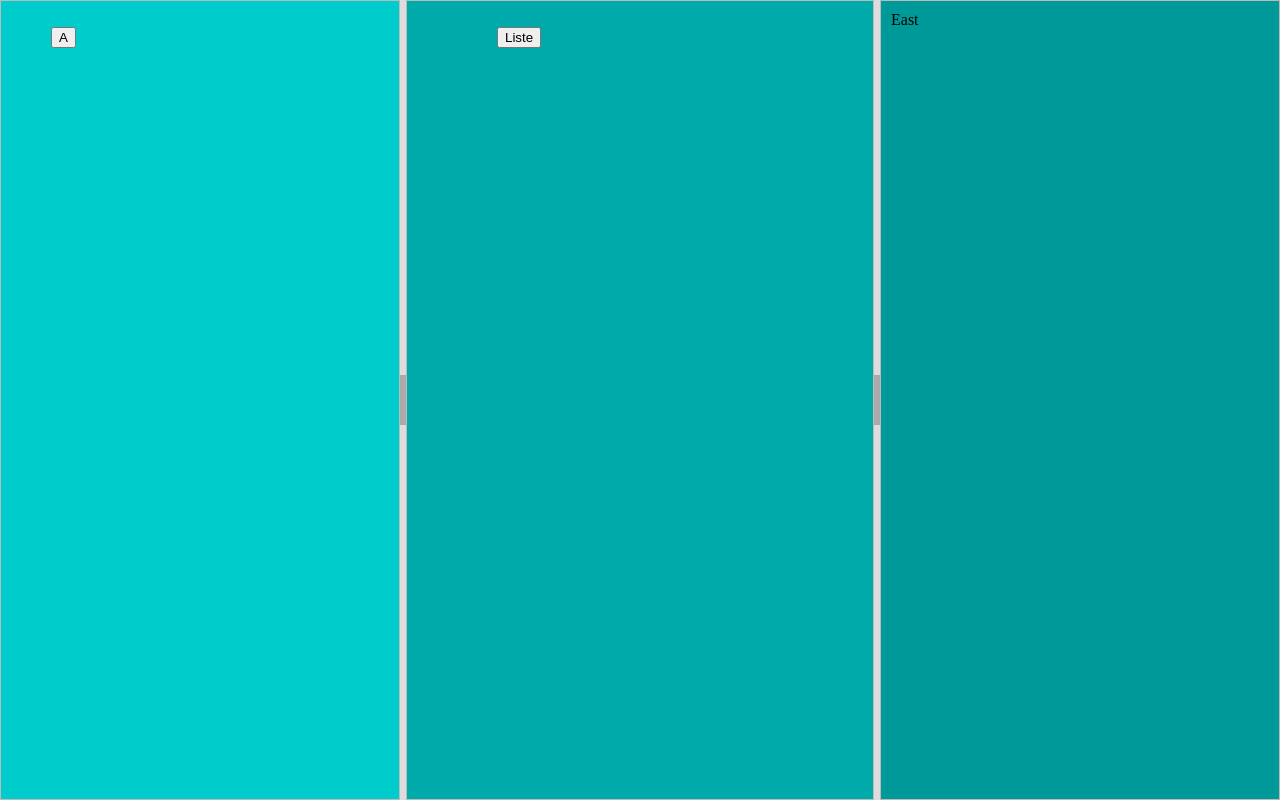
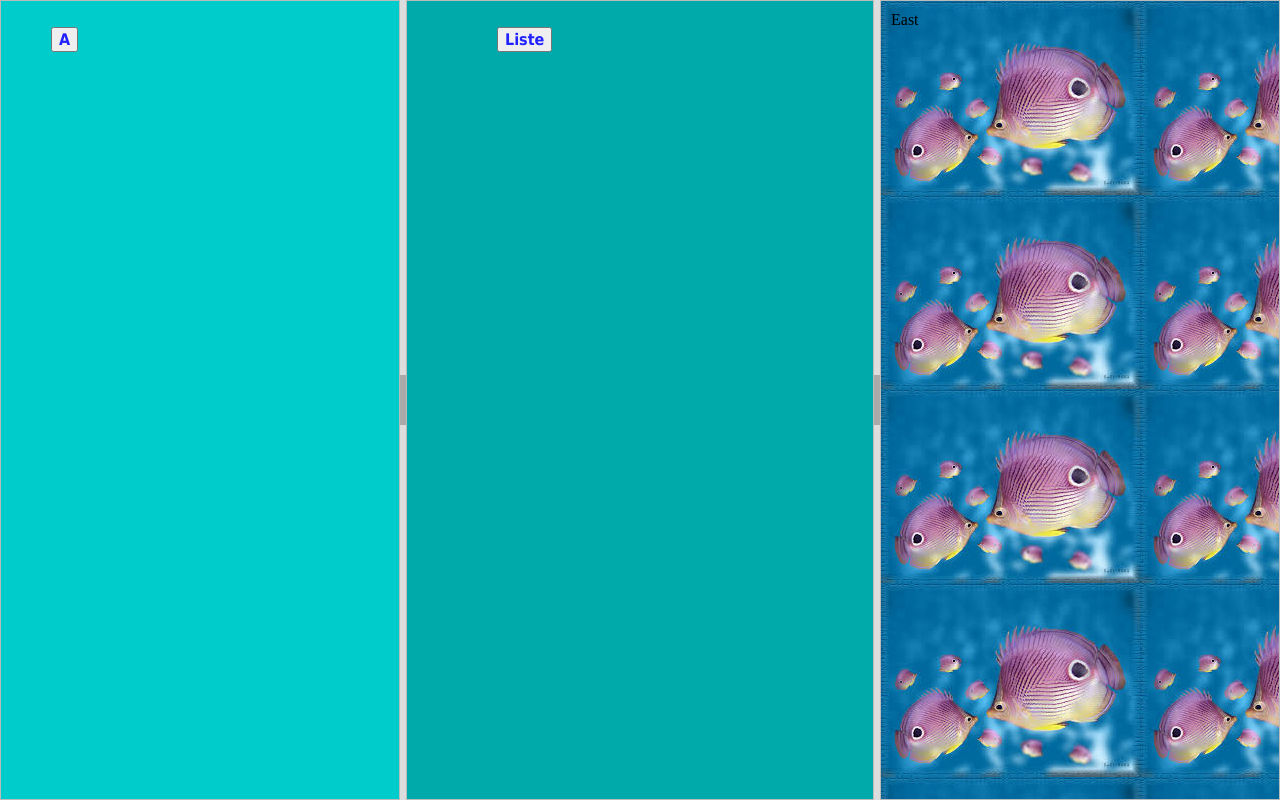
Before and after one commit to COMU/gramafon, a Django app: page /gramafon/ in a window 1280 px wide. Run offline with Django 3.2, Linux system fonts and the light colour scheme; parts of the project's set-up code (start-up, migrations or seed data) failed here and were passed over.

Commit message:
Changed background,text font and color

```diff
--- a/web/templates/homepage.html
+++ b/web/templates/homepage.html
@@ -31,7 +31,7 @@
 				for (var i=0; i<currentobj.length; i++){ //objects dizinine bakıyor, isimleri yazdırıyor
 					for(var j=0; j<=26; j++){ //sıralama için
 					if (currentobj[i].title != "" && (currentobj)[i].title[0].toUpperCase() == alphabet[j]){
-						$('.' + alphabet[j]).append('<li id='+currentobj[i].title+'> <button>' + (obj.objects)[i].title + '</button> </li>');
+						$('.' + alphabet[j]).append('<li id='+currentobj[i].title+'> <button style="color:#2222FF">' + (obj.objects)[i].title + '</button> </li>');
 
 					}
 
@@ -44,7 +44,7 @@
 				for(var j=0; j<=26; j++){
 					$("ul." + alphabet[j]+ " li").click(function(){ //albüme tıklayınca tıklananı ekliyor
  						var te = $(this).text();
- 						$('.List').append('<li> <button>' + te + '</button> </li>');
+ 						$('.List').append('<li> <button style="color:#2222FF">' + te + '</button> </li>');
 					});
 				}
 			}
@@ -73,6 +73,7 @@
 	}
 	.ui-layout-east {
 		background: #009999;
+		background-image:url("/static/css/images.jpg");
 	}
 	.ui-layout-center {
 		background: #00AAAA;
@@ -87,14 +88,14 @@
 <body>
 	<div class="ui-layout-west">
 	<ul>
-	<button id="A">A</button>
+	<button id="A" style="color:#2222FF; font-family:tahoma; font-weight:bold; font-size:100% ">A</button>
 	<ul class="A"></ul>
 	</ul>
 
 	</div>
 	<div class="ui-layout-center">
 	<ul>
-	<ul id="List"><button>Liste</button></ul>
+	<ul id="List"><button style="color:#2222FF; font-family:tahoma; font-weight:bold; font-size:100% ">Liste</button></ul>
 	<ul class="List"></ul>
 	</ul>
 	</div>
```
Also changed, not shown: web/static/css/images.jpg (added).
